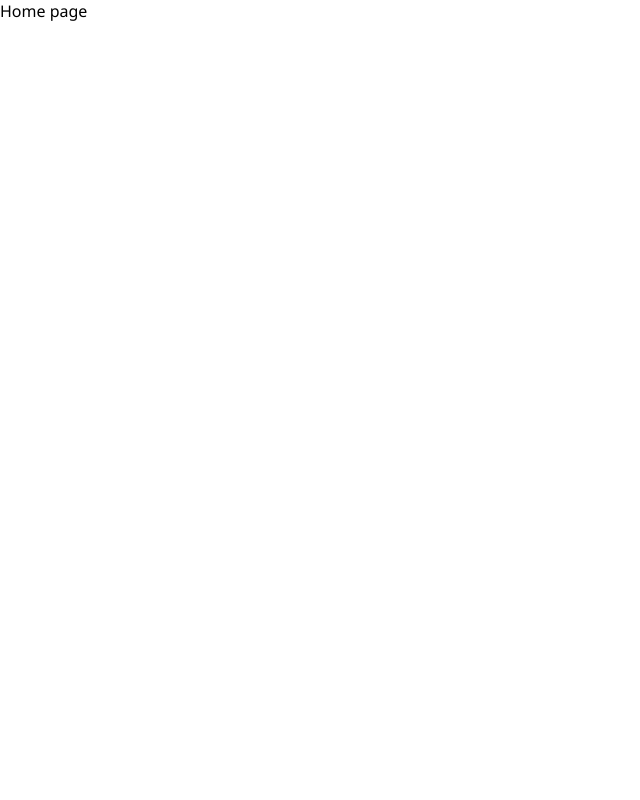
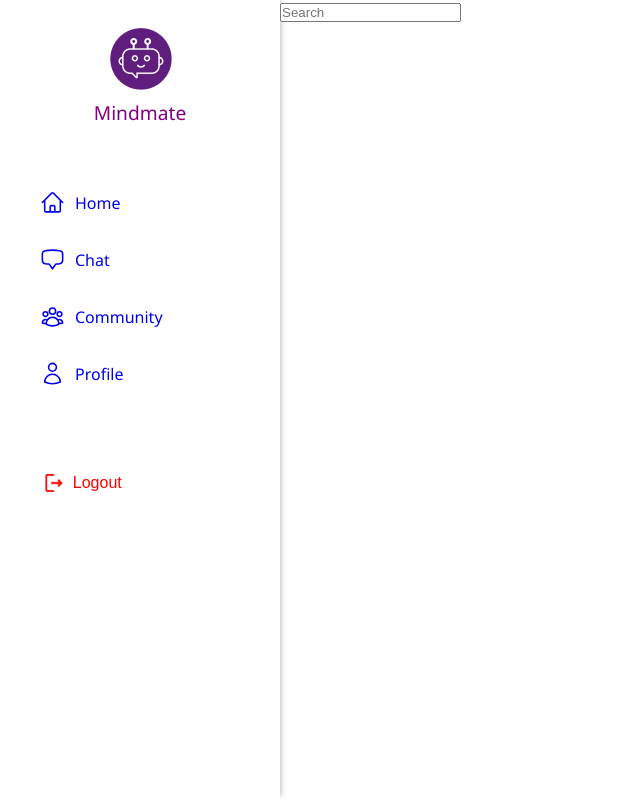
Before and after one commit to NellyEzeanya/mind-mate, a React (Vite) app: page / in a window 1280 px wide. Shown: the whole page, without its empty margins (0-640 px from the left). Built offline with nearby package versions, Linux system fonts and the light colour scheme; sample sign-in values are in the browser's storage.

Commit message:
added side bar and route protection

```diff
--- a/src/pages/App.jsx
+++ b/src/pages/App.jsx
@@ -2,9 +2,111 @@ import { useState } from "react";
 import "../styles/App.css";
 
 function App() {
+  const auth = localStorage.getItem("authToken");
+  if (!auth) window.location.href = "/login";
   return (
     <div className="App">
-      <p>Home page</p>
+      <nav className="sidebar">
+        <div className="logo">
+          <img src={"/logo1.png"} alt="." />
+          <p>Mindmate</p>
+        </div>
+        <ul>
+          <li>
+            <a href="/">
+              <svg
+                fill="none"
+                stroke="currentColor"
+                strokeWidth={1.5}
+                viewBox="0 0 24 24"
+                xmlns="http://www.w3.org/2000/svg"
+                aria-hidden="true"
+              >
+                <path
+                  strokeLinecap="round"
+                  strokeLinejoin="round"
+                  d="M2.25 12l8.954-8.955c.44-.439 1.152-.439 1.591 0L21.75 12M4.5 9.75v10.125c0 .621.504 1.125 1.125 1.125H9.75v-4.875c0-.621.504-1.125 1.125-1.125h2.25c.621 0 1.125.504 1.125 1.125V21h4.125c.621 0 1.125-.504 1.125-1.125V9.75M8.25 21h8.25"
+                />
+              </svg>
+              <span>Home</span>
+            </a>
+          </li>
+          <li>
+            <a href="/">
+              <svg
+                fill="none"
+                stroke="currentColor"
+                strokeWidth={1.5}
+                viewBox="0 0 24 24"
+                xmlns="http://www.w3.org/2000/svg"
+                aria-hidden="true"
+              >
+                <path
+                  strokeLinecap="round"
+                  strokeLinejoin="round"
+                  d="M2.25 12.76c0 1.6 1.123 2.994 2.707 3.227 1.068.157 2.148.279 3.238.364.466.037.893.281 1.153.671L12 21l2.652-3.978c.26-.39.687-.634 1.153-.67 1.09-.086 2.17-.208 3.238-.365 1.584-.233 2.707-1.626 2.707-3.228V6.741c0-1.602-1.123-2.995-2.707-3.228A48.394 48.394 0 0012 3c-2.392 0-4.744.175-7.043.513C3.373 3.746 2.25 5.14 2.25 6.741v6.018z"
+                />
+              </svg>
+              <span>Chat</span>
+            </a>
+          </li>
+          <li>
+            <a href="/">
+              <svg
+                fill="none"
+                stroke="currentColor"
+                strokeWidth={1.5}
+                viewBox="0 0 24 24"
+                xmlns="http://www.w3.org/2000/svg"
+                aria-hidden="true"
+              >
+                <path
+                  strokeLinecap="round"
+                  strokeLinejoin="round"
+                  d="M18 18.72a9.094 9.094 0 003.741-.479 3 3 0 00-4.682-2.72m.94 3.198l.001.031c0 .225-.012.447-.037.666A11.944 11.944 0 0112 21c-2.17 0-4.207-.576-5.963-1.584A6.062 6.062 0 016 18.719m12 0a5.971 5.971 0 00-.941-3.197m0 0A5.995 5.995 0 0012 12.75a5.995 5.995 0 00-5.058 2.772m0 0a3 3 0 00-4.681 2.72 8.986 8.986 0 003.74.477m.94-3.197a5.971 5.971 0 00-.94 3.197M15 6.75a3 3 0 11-6 0 3 3 0 016 0zm6 3a2.25 2.25 0 11-4.5 0 2.25 2.25 0 014.5 0zm-13.5 0a2.25 2.25 0 11-4.5 0 2.25 2.25 0 014.5 0z"
+                />
+              </svg>
+              <span>Community</span>
+            </a>
+          </li>
+          <li>
+            <a href="/">
+              <svg
+                fill="none"
+                stroke="currentColor"
+                strokeWidth={1.5}
+                viewBox="0 0 24 24"
+                xmlns="http://www.w3.org/2000/svg"
+                aria-hidden="true"
+              >
+                <path
+                  strokeLinecap="round"
+                  strokeLinejoin="round"
+                  d="M15.75 6a3.75 3.75 0 11-7.5 0 3.75 3.75 0 017.5 0zM4.501 20.118a7.5 7.5 0 0114.998 0A17.933 17.933 0 0112 21.75c-2.676 0-5.216-.584-7.499-1.632z"
+                />
+              </svg>
+              <span>Profile</span>
+            </a>
+          </li>
+        </ul>
+        <div className="logout-btn">
+          <button
+            onClick={() => {
+              localStorage.removeItem("authToken");
+              window.location.href = "/login";
+            }}
+          >
+            <img alt="." src="/logout1.png" />
+            Logout
+          </button>
+        </div>
+      </nav>
+      <main>
+        <header>
+          <input type="text" name="search" id="search" placeholder="Search" />
+        </header>
+        <section></section>
+      </main>
     </div>
   );
 }
--- a/src/pages/Login.jsx
+++ b/src/pages/Login.jsx
@@ -2,6 +2,9 @@ import "../styles/login.css";
 import loginVec from "../assets/login-vec.svg";
 
 export default function LoginPage() {
+  const auth = localStorage.getItem("authToken");
+  if (auth) window.location.href = "/login";
+
   const loginUser = (e) => {
     e.preventDefault();
 
--- a/src/pages/Register.jsx
+++ b/src/pages/Register.jsx
@@ -2,6 +2,9 @@ import "../styles/register.css";
 import loginVec from "../assets/vec2.svg";
 
 export default function RegisterPage() {
+  const auth = localStorage.getItem("authToken");
+  if (auth) window.location.href = "/login";
+
   const registerUser = (e) => {
     e.preventDefault();
     const data = {
--- a/src/styles/App.css
+++ b/src/styles/App.css
@@ -0,0 +1,76 @@
+.App {
+  display: flex;
+  flex-grow: 1;
+  height: 100vh;
+}
+
+.App .sidebar {
+  width: 280px;
+  box-shadow: 3px -2px 5px -2px rgba(176, 160, 160, 0.75);
+  -webkit-box-shadow: 3px -2px 5px -2px rgba(176, 160, 160, 0.75);
+  -moz-box-shadow: 3px -2px 5px -2px rgba(176, 160, 160, 0.75);
+}
+
+.App .sidebar .logo {
+  width: 100%;
+  text-align: center;
+  padding: 1.5rem 0;
+}
+
+.App .sidebar .logo p {
+  font-size: 1.2rem;
+  color: purple;
+  font-weight: 400;
+}
+
+.App .sidebar ul {
+  width: 100%;
+  list-style: none;
+  margin-top: 1.5rem;
+  font-size: 1rem;
+}
+
+.App .sidebar ul li {
+  padding: 1rem 2.5rem;
+  width: 100%;
+  color: rgb(188, 188, 188);
+}
+
+.App .sidebar ul li svg {
+  width: 25px;
+}
+
+.App .sidebar ul li a {
+  display: flex;
+  align-items: center;
+  gap: 10px;
+}
+
+.App .logout-btn {
+  display: block;
+  width: 100%;
+  padding: 4.5rem 2.5rem;
+  text-align: center;
+}
+
+.App .sidebar .logout-btn button {
+  color: red;
+  background: none;
+  outline: none;
+  border: none;
+  font-size: 1rem;
+  cursor: pointer;
+  display: flex;
+  gap: 10px;
+  align-items: center;
+  width: 100%;
+  padding-left: 0.3rem;
+}
+
+.App .sidebar .logout-btn button img {
+  width: 18px;
+}
+
+.App main {
+  flex-grow: 1;
+}
--- a/src/styles/index.css
+++ b/src/styles/index.css
@@ -28,5 +28,4 @@ h3 {
 
 a {
   text-decoration: none;
-  color: black;
 }
```
Also changed, not shown: public/logo1.png (added), public/logout1.png (added).
